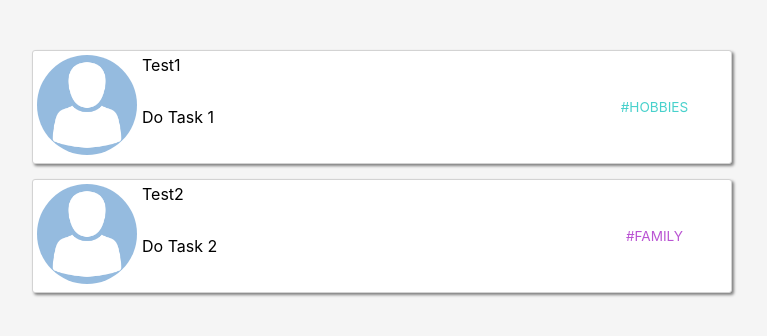
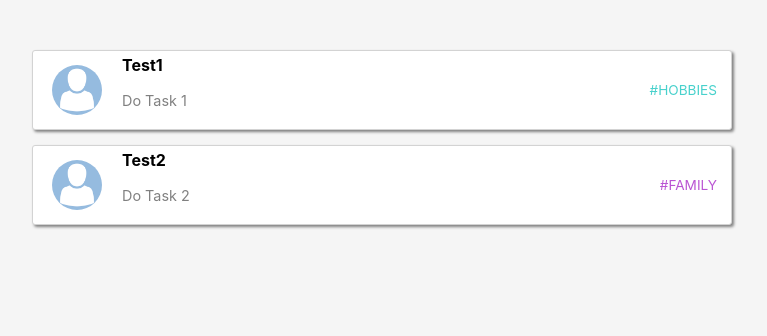
Before and after one commit to DrunkPyromaniac/ToDoList, a React (Create React App) app: page / in a window 1280 px wide. Shown: the top 336 px of the page, without its empty margins (258-1025 px from the left). Built offline with nearby package versions, Linux system fonts and the light colour scheme.

Commit message:
Style it a little more closely.

```diff
--- a/src/components/ToDoList/styles.module.scss
+++ b/src/components/ToDoList/styles.module.scss
@@ -7,6 +7,7 @@
   width: 100%;
 	padding-top: 50px;
 	padding-bottom: 50px;
+	grid-auto-rows: 80px;
 
 	> *
 		{
--- a/src/components/ToDoListItem/index.js
+++ b/src/components/ToDoListItem/index.js
@@ -10,7 +10,7 @@ export class ToDoListItem extends React.Component
 		const category = this.props.categories.find(x => x.id === this.props.category);
 		return (
 			<div className={styles.container}>
-				<div className={styles.image}><img src={defaultImage} /></div>
+				<img src={defaultImage} alt="logo" className={styles.image} />
 				<div className={styles.title}>{this.props.title}</div>
 				<div className={styles.category} style={{ color: category.color }}>{"#" + category.name}</div>
 				<div className={styles.text}>{this.props.text}</div>
--- a/src/components/ToDoListItem/styles.module.scss
+++ b/src/components/ToDoListItem/styles.module.scss
@@ -5,7 +5,7 @@
 	box-shadow: 2px 2px 3px 0 grey;
 	padding: 4px;
 	display: grid;
-	grid-template-columns: 100px 75fr 25fr;
+	grid-template-columns: 80px 1fr auto;
 	grid-column-gap: 5px;
 	background-color: white;
 
@@ -20,25 +20,27 @@
 	{
 	grid-row: 1 / 3;
 	grid-column: 1;
-
-	> img
-		{
-		max-width: 180px;
-		max-height: 100px;
-		border-radius: 50%;
-		}
+	justify-self: center;
+	align-self: center;
+	height: 50px;
+	width: 50px;
+	border-radius: 50%;
+	object-fit: cover;
 	}
 
 .title
 	{
 	grid-row: 1;
 	grid-column: 2;
+	font-weight: 700;
 	}
 
 .text
 	{
 	grid-row: 2;
 	grid-column: 2;
+	font-size: 90%;
+	color: grey;
 	}
 
 .category
@@ -47,6 +49,7 @@
 	grid-column: 3;
 	text-transform: uppercase;
 	font-size: 85%;
-	justify-self: center;
+	justify-self: right;
 	align-self: center;
+	padding-right: 10px;
 	}
```
